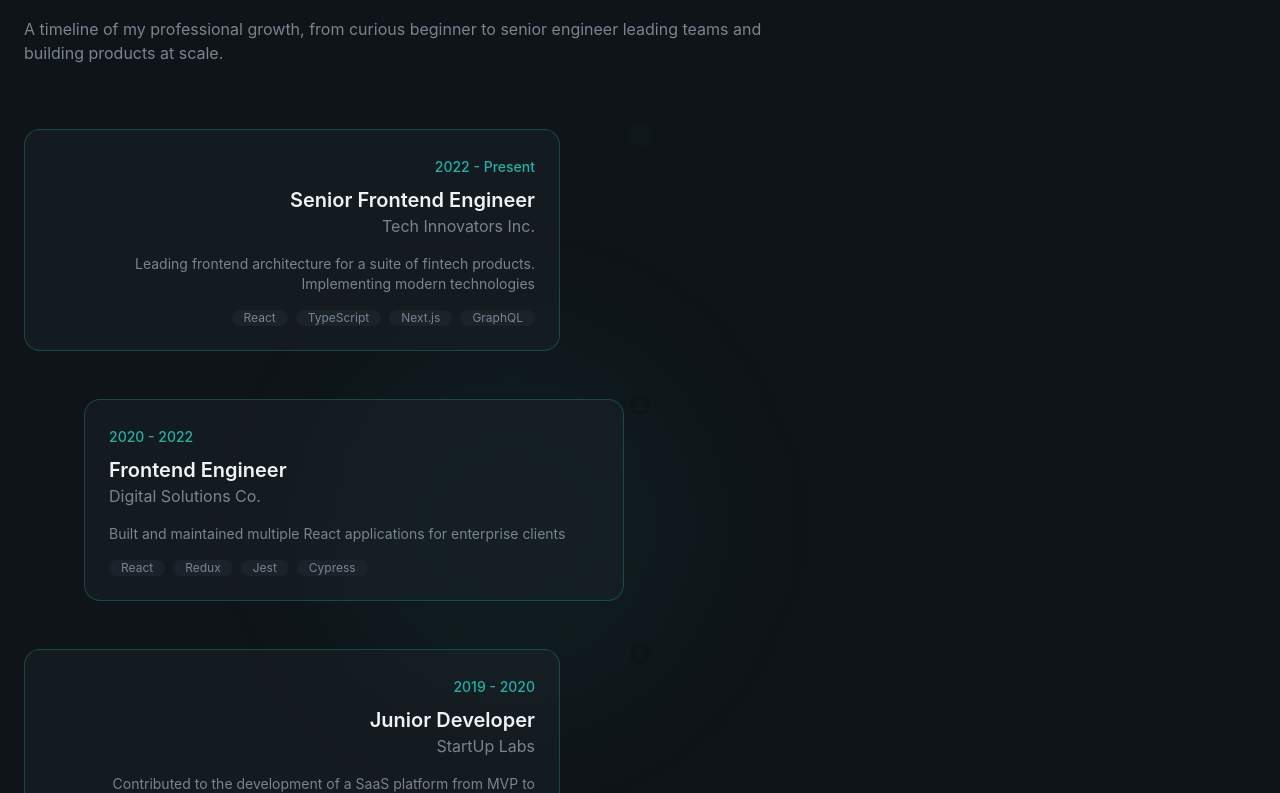
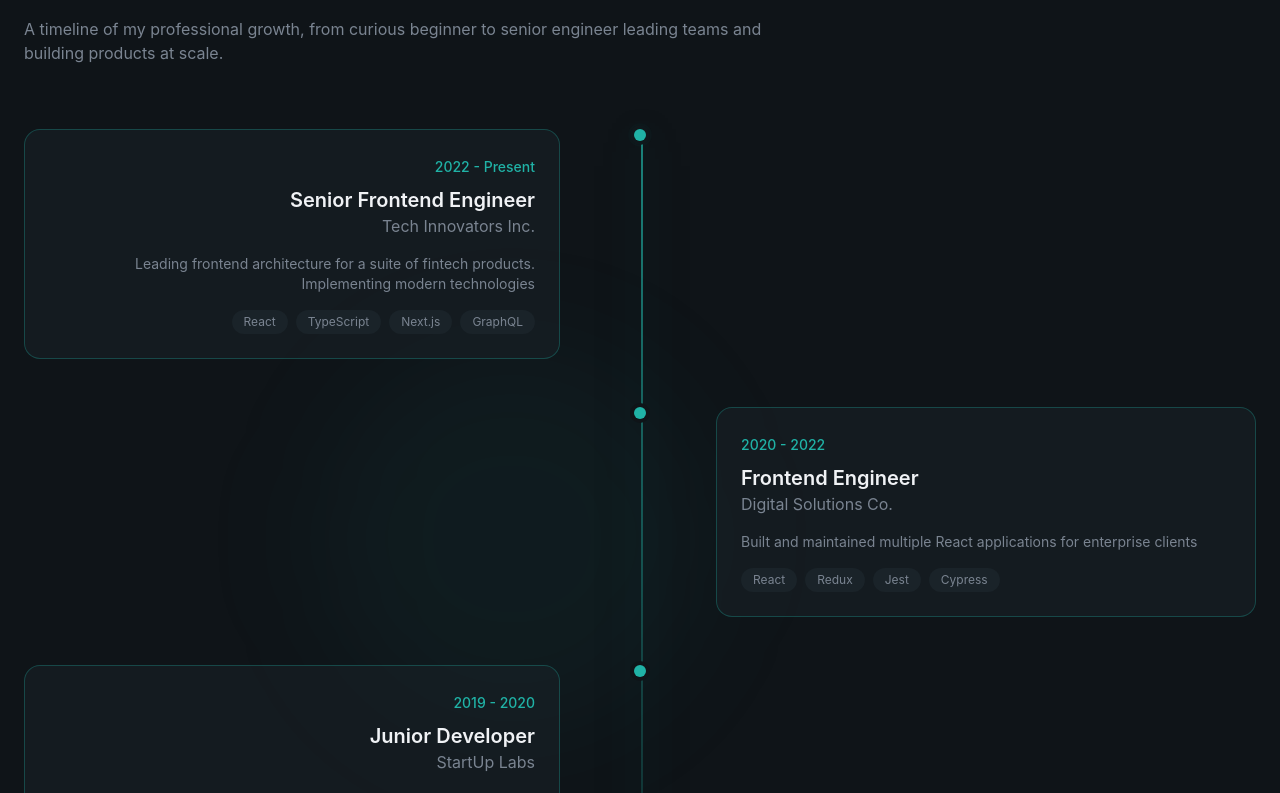
Before and after one commit to zinho13/nalainzinho_portfolio, a React (Vite) app: page / in a window 1280 px wide. Shown: the part 3867-4660 px from the top of the page. Built offline with nearby package versions, Linux system fonts and the light colour scheme.

Commit message:
experiences timelines

```diff
--- a/src/sections/Experience.jsx
+++ b/src/sections/Experience.jsx
@@ -68,9 +68,9 @@ export const Experience = () => {
 
                 {/* Timeline */}
                 <div className="relative">
-                    <div className="timeline-glow absolute left-0 md:left-1/2 top-0 bottom-0 w-[2px] bg-gradient-to-b from-primary/70 via-primary/30 to-transparent
+                    <div className="timeline-glow absolute left-0 md:left-1/2 top-0 bottom-0 w-[2px]
+                        bg-gradient-to-b from-primary/70 via-primary/30 to-transparent
                         md:translate-x-1/2 shadow-[0_0_25px_rgba(32,178,166,0.8)]" />
-                </div>
 
                     {/* Experience Items */}
                     <div className="space-y-12">
@@ -81,7 +81,7 @@ export const Experience = () => {
                                 style={{animationDelay: `${(idx +1) * 150}ms`}}
                             >
                                 {/* Timeline Dot */}
-                            <div className="absolute left-0 md:left-1/2  top-0 w-3 h-3 bg-primary- rounded-full -translate-x-1/2 ring-4 ring-background z-10">
+                                <div className="absolute left-0 md:left-1/2 top-0 w-3 h-3 bg-primary rounded-full -translate-x-1/2 ring-4 ring-background z-10">
                                     {exp.current && (
                                         <span className="absolute inset-0 rounded-full bg-primary animate-ping opacity-75"></span>
                                     )}
@@ -92,7 +92,7 @@ export const Experience = () => {
                                     className={`pl-8 md:pl-0 ${
                                         (idx % 2) === 0
                                         ? "md:pr-16 md:text-right"
-                                    : "md:cols-start-2 md:pl-15"
+                                        : "md:col-start-2 md:pl-15"
                                     }`}
                                 >
                                     <div
@@ -106,7 +106,7 @@ export const Experience = () => {
                                             {exp.technologies.map((tech, techIdx) => (
                                                 <span
                                                     key={techIdx}
-                                                className="px-3 p-y-1 bg-surface text-xs rounded-full text-muted-foreground"
+                                                    className="px-3 py-1 bg-surface text-xs rounded-full text-muted-foreground"
                                                 >{tech}</span>
                                             ))}
                                         </div>
@@ -116,6 +116,7 @@ export const Experience = () => {
                         ))}
                     </div>
                 </div>
+            </div>
         </section>
     )
 }
```
Lines whose indentation alone changed are shown as unchanged.
